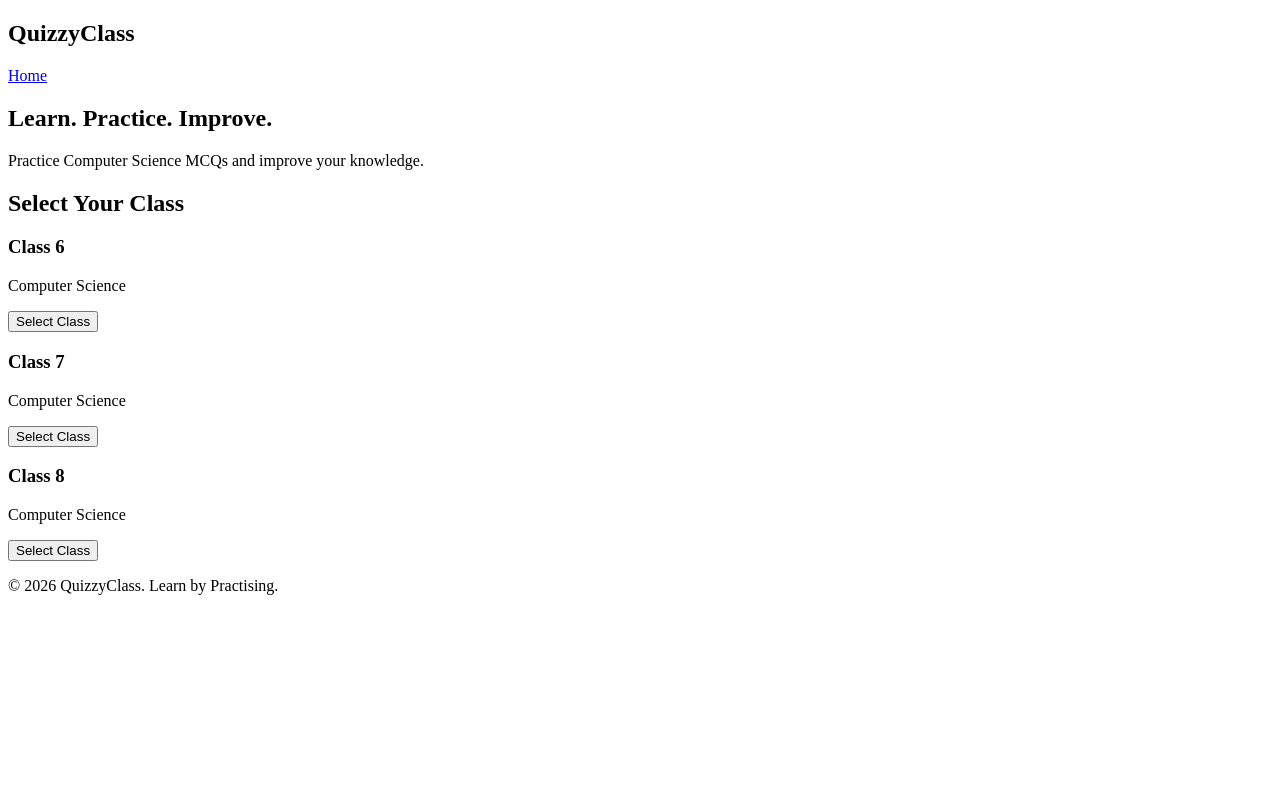
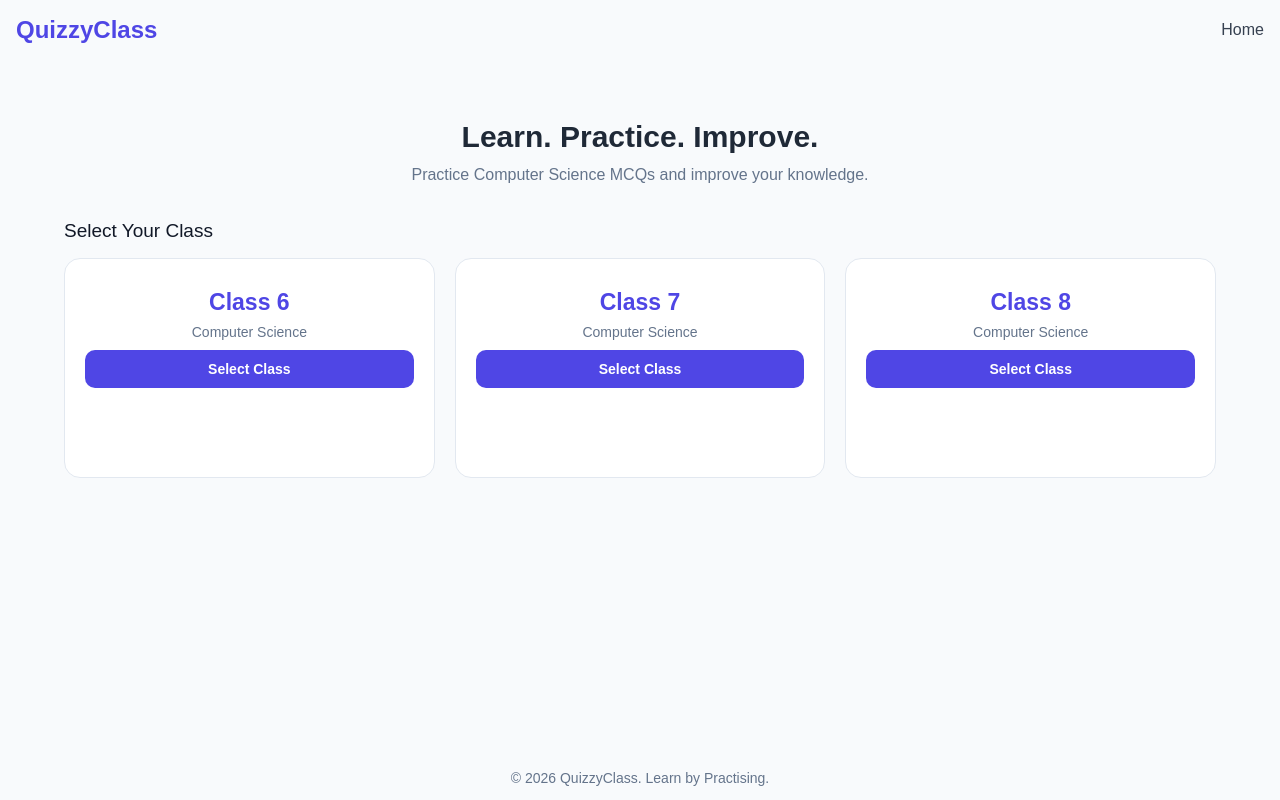
Before and after one commit to Akanksha0802-ss/QuizzyClass, a plain HTML site: page index.html in a window 1280 px wide. Drawn offline with Linux system fonts and the light colour scheme.

Commit message:
Complete QuizzyClass homepage styling

```diff
--- a/index.html
+++ b/index.html
@@ -6,6 +6,7 @@
     <meta name="viewport" content="width=device-width, initial-scale=1.0">
 
     <title>QuizzyClass</title>
+    <link rel="stylesheet" href="style.css">
 </head>
 <body>
     <!-- Header Section -->
--- a/style.css
+++ b/style.css
@@ -0,0 +1,230 @@
+
+/* =================================
+   1. CSS RESET
+================================= */
+
+* {
+    margin: 0;
+    padding: 0;
+    box-sizing: border-box;
+}
+
+
+/* =================================
+   2. BODY STYLING
+================================= */
+
+@import url('https://fonts.googleapis.com/css2?family=Poppins:wght@400;500;600;700&display=swap');
+
+/* body {
+    font-family: 'Poppins', sans-serif;
+    background-color: #000000;
+    color: #1f2937;
+    padding: 8px 20px;
+    min-height: 100vh;
+    width: 100%;
+} */
+
+body {
+    font-family: 'Poppins', sans-serif;
+    background-color: #f8fafc;
+    color: #1f2937;
+
+    min-height: 100vh;
+    width: 100%;
+
+    display: flex;
+    flex-direction: column;
+    padding: 0;
+}
+
+
+/* =================================
+   3. HEADER SECTION
+================================= */
+
+header {
+    background-color: #f8fafc;
+    padding: 16px;
+    display: flex;
+    justify-content: space-between;
+    align-items: center;
+    /* border-radius: 20px 20px 0 0; */
+    border-radius: 0;
+
+}
+
+header h2 {
+    color: #4f46e5;
+    font-size: 24px;
+    font-weight: 600;
+}
+
+nav a {
+    text-decoration: none;
+    color: #374151;
+    font-size: 16px;
+    font-weight: 500;
+}
+
+nav a:hover {
+    color: #4f46e5;
+}
+
+
+/* =================================
+   4. MAIN SECTION
+================================= */
+
+/* main {
+    background-color: #f8fafc;
+    min-height: 80vh;
+    padding: 20px 16px 0;
+} */
+
+main {
+    background-color: #f8fafc;
+    flex: 1;
+    padding: 40px 5%;
+}
+
+
+/* =================================
+   5. HERO SECTION
+================================= */
+
+.hero {
+    text-align: center;
+    padding: 20px 10px 32px;
+}
+
+.hero h1 {
+    font-size: 30px;
+    font-weight: 600;
+    color: #1f2937;
+    margin-bottom: 8px;
+}
+
+.hero p {
+    font-size: 16px;
+    color: #64748b;
+    line-height: 1.6;
+}
+
+
+/* =================================
+   6. CLASS SELECTION SECTION
+================================= */
+
+.classes h2 {
+    font-size: 19px;
+    font-weight: 500;
+    color: #111827;
+    margin-bottom: 16px;
+}
+
+.class-container {
+    display: flex;
+    gap: 20px;
+    width: 100%;
+}
+
+
+/* =================================
+   7. CLASS CARDS
+================================= */
+
+.class-card {
+    flex: 1;
+    min-height: 220px;
+    background-color: #ffffff;
+    border: 1px solid #e2e8f0;
+    border-radius: 16px;
+    /* padding: 12px 10px 10px; */
+    padding: 30px 20px;
+    text-align: center;
+}
+
+.class-card h3 {
+    font-size: 23px;
+    font-weight: 600;
+    color: #4f46e5;
+    margin-bottom: 8px;
+}
+
+.class-card p {
+    font-size: 14px;
+    color: #64748b;
+    margin-bottom: 10px;
+}
+
+
+/* =================================
+   8. CLASS BUTTONS
+================================= */
+
+.class-card button {
+    width: 100%;
+    background-color: #4f46e5;
+    color: #ffffff;
+    border: none;
+    border-radius: 10px;
+    padding: 11px 15px;
+    font-family: inherit;
+    font-size: 14px;
+    font-weight: 600;
+    cursor: pointer;
+    transition: background-color 0.3s ease;
+}
+
+.class-card button:hover {
+    background-color: #3730a3;
+}
+
+
+/* =================================
+   9. FOOTER SECTION
+================================= */
+
+footer {
+    background-color: #f8fafc;
+    text-align: center;
+    padding: 16px 10px 14px;
+    /* border-radius: 0 0 20px 20px; */
+    border-radius: 0;
+}
+
+footer p {
+    font-size: 14px;
+    color: #64748b;
+}
+
+
+/* =================================
+   10. RESPONSIVE DESIGN
+================================= */
+
+@media (max-width: 600px) {
+
+    body {
+        padding: 8px;
+    }
+
+    .hero h1 {
+        font-size: 24px;
+    }
+
+    .hero p {
+        font-size: 14px;
+    }
+
+    .class-container {
+        flex-direction: column;
+        gap: 14px;
+    }
+
+    .class-card h3 {
+        font-size: 21px;
+    }
+
+}
```
